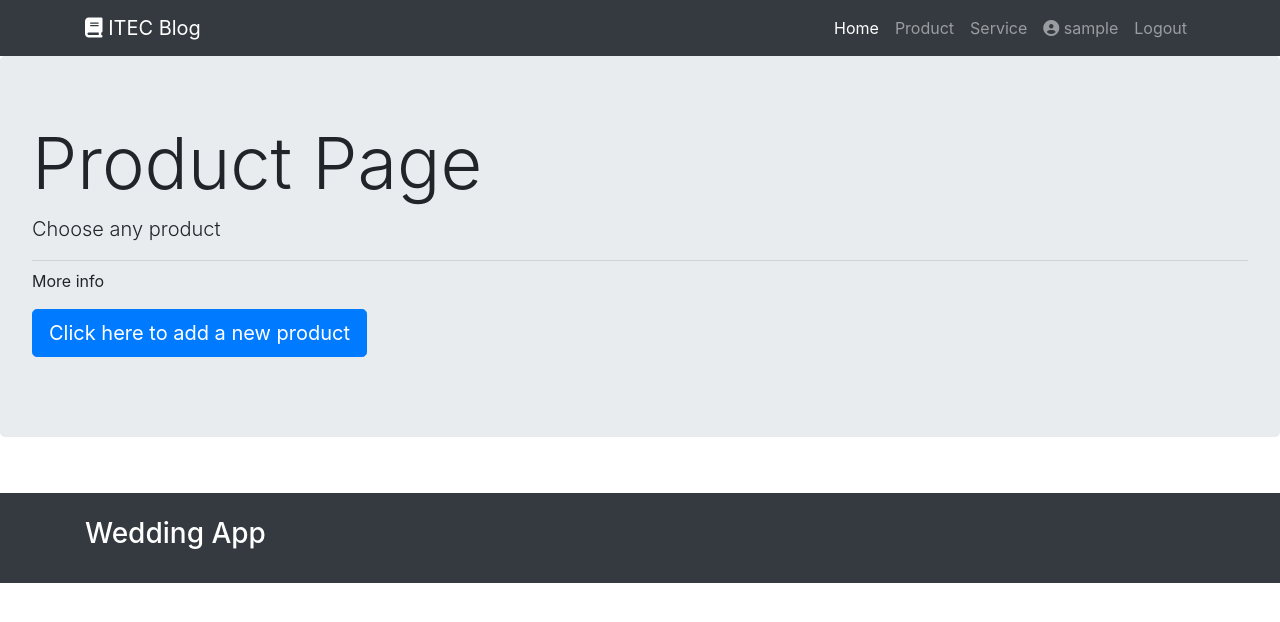
After one commit to PollAppOrg/PollApp, a PHP site: template views/product.php in a window 1280 px wide. The commit adds this page. Shown: the top 622 px of the page. Run offline with PHP 8.4, Linux system fonts and the light colour scheme; the template is opened without the code that fills it, so the values that code supplies are empty; the visitor is signed in with stand-in values (Sample User, id 1); some libraries are stand-ins or nearby versions.

Commit message:
update products a bit

```diff
--- a/models/ProductModel.php
+++ b/models/ProductModel.php
@@ -9,6 +9,7 @@ class ProductModel extends Model {
     private $product_provider_id;
     private $product = [];
     private $products = [];
+    public $errors = [];
 
     public function createProduct() {
 
--- a/views/inc/head.php
+++ b/views/inc/head.php
@@ -24,6 +24,12 @@
                 <li class="nav-item active">
                     <a class="nav-link" href="<?= ROOT ?>">Home<span class="sr-only">(current)</span></a>
                 </li>
+                <li class="nav-item">
+                    <a class="nav-link" href="<?= ROOT . "product" ?>">Product<span class="sr-only">(current)</span></a>
+                </li>
+                <li class="nav-item">
+                    <a class="nav-link" href="<?= ROOT . "service" ?>">Service<span class="sr-only">(current)</span></a>
+                </li>
             <?php if($_SESSION['logged_in'] == true): ?>
                 </li>
                     <a class="nav-link" href="user"><i class="fa fa-user-circle" aria-hidden="true"></i> <?= $_SESSION['username'];?><span class="sr-only">(current)</span></a>
--- a/views/login.php
+++ b/views/login.php
@@ -1,4 +1,5 @@
 <div class="container my-5">
+    <?php if($_SESSION["logged_in"] === false): ?>
     <div class="row">
     <div class="col-md-6 pr-5">
         <h3 class="font-weight-light">Create Account</h3>
@@ -63,5 +64,8 @@
             <button class="btn btn-success btn-block" type="submit" name="login" value="true"><i class="fa-solid fa-circle-plus mr-2"></i>Login</button>
         </form>
     </div>
+    <?php else: ?>
+    You are already logged in!
+    <?php endif ?>
     </div>
 </div>
--- /dev/null
+++ b/views/product.php
@@ -0,0 +1,15 @@
+<div class="jumbotron">
+    <h1 class="display-3">Product Page</h1>
+    <p class="lead">Choose any product</p>
+    <hr class="my-2">
+    <p>More info</p>
+    <p class="lead">
+        <a class="btn btn-primary btn-lg" href="<?php ROOT . "product/create"?>" role="button">Click here to add a new product</a>
+    </p>
+</div>
+
+<div class="container">
+    <div class="row">
+        <?php ?>
+    </div>
+</div>
```
Also changed, not shown: core/web.php (+10 -0 lines), views/product/create.php (added, +14 -0 lines), views/service.php (added).
